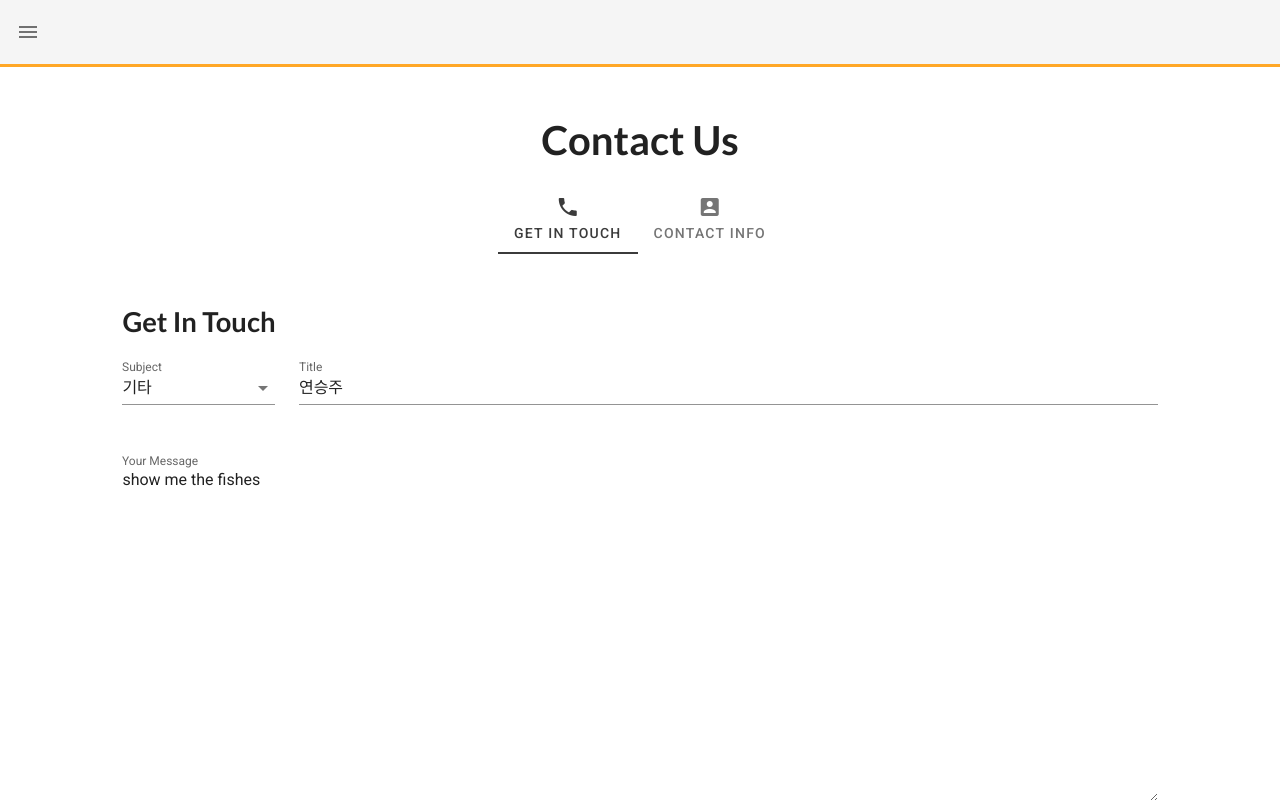
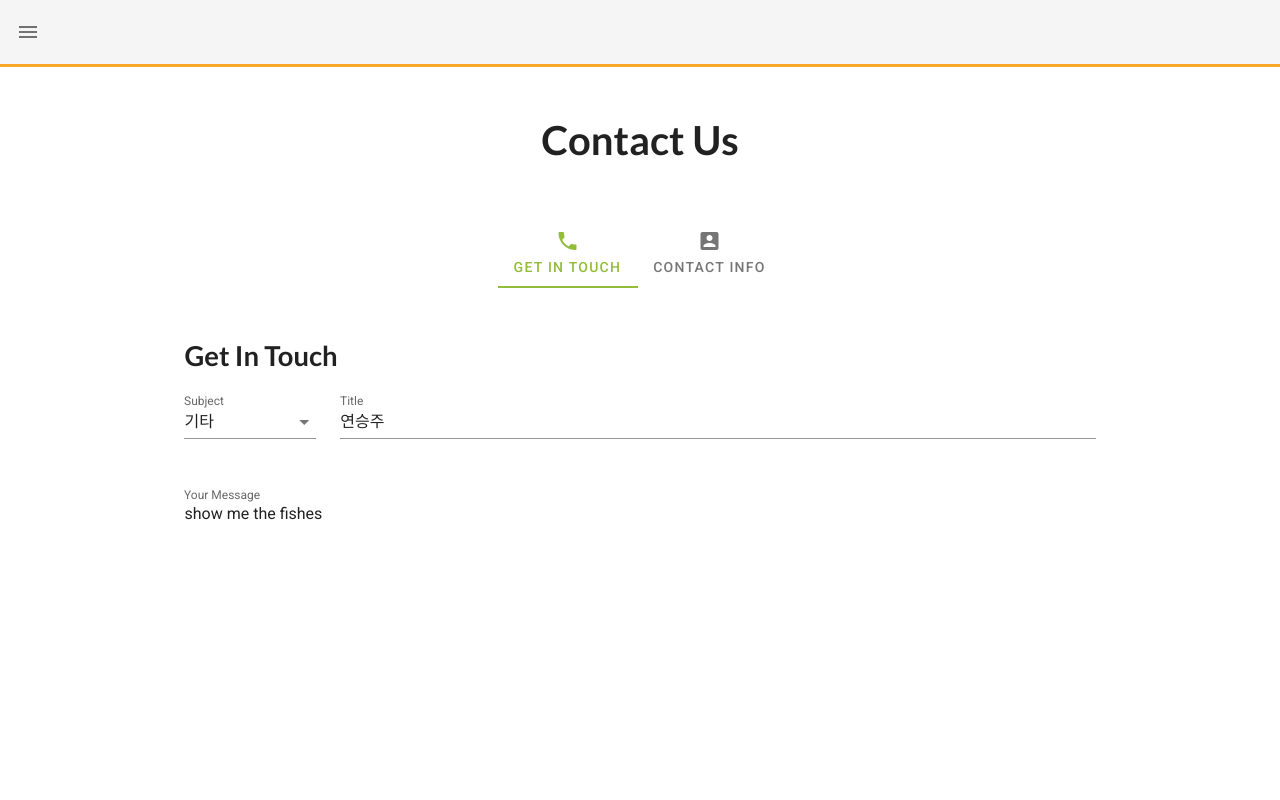
Before and after one commit to leossm-creator/team_webapp, a Vue app: page /ContactUs in a window 1280 px wide. Built offline with nearby package versions, Linux system fonts and the light colour scheme; what semantic-ui-vue, vue-scrollactive would draw is missing.

Commit message:
tab colour

```diff
--- a/src/assets/css/global.scss
+++ b/src/assets/css/global.scss
@@ -2,10 +2,9 @@
 @import url("../../../node_modules/vuetify/src/styles/generic/_reset.scss");
 
 // 한글 font
-@import url('https://fonts.googleapis.com/css2?family=Noto+Sans+KR:wght@100;300;400;500;700;900&display=swap');
+@import url("https://fonts.googleapis.com/css2?family=Noto+Sans+KR:wght@100;300;400;500;700;900&display=swap");
 
-body
-{
+body {
   width: 100%;
   height: 100%;
   margin: 0;
@@ -30,6 +29,7 @@ body::-webkit-scrollbar {
   min-height: calc(100vh - 272px);
   padding: 3rem 1rem;
   width: calc(100% - 180px);
+  // margin: 50px 0;
 
   .page_heading {
     text-align: center;
@@ -55,6 +55,7 @@ body::-webkit-scrollbar {
 
     .v-list-item {
       min-height: 36px !important;
+      // border-left: 2px solid gray;
     }
 
     .scrollactive-item {
@@ -63,7 +64,8 @@ body::-webkit-scrollbar {
       // border-left: 2px solid gray;
 
       &.active {
-        color: #E53935;
+        // color: #E53935;
+        color: #e0002a;
         font-weight: 500;
         // border-left: 2px solid orange;
       }
--- a/src/components/AboutUs.vue
+++ b/src/components/AboutUs.vue
@@ -221,7 +221,6 @@
         scrollContainerSelector="#content"
         alwaysTrack
         :modifyUrl="false"
-        v-on:itemchanged="onItemChanged"
       >
         <v-list>
           <h3>Contents</h3>
@@ -272,6 +271,35 @@
           </v-list-item>
         </v-list>
       </scrollactive>
+<!--
+      <scrollactive
+        class="scrollspy"
+        active-class="active"
+        :offset="70"
+        :duration="600"
+        bezier-easing-value=".5,0,.35,1"
+        scrollContainerSelector="#content"
+        alwaysTrack
+        :modifyUrl="false"
+      >
+        <ul>
+          <li class="pl-0">
+            <a href="#au_intro" class="scrollactive-item">Introduction</a>
+          </li>
+          <li class="pl-0">
+            <a href="#au_timeline" class="scrollactive-item">Timeline</a>
+          </li>
+          <li class="pl-0">
+            <a href="#au_members" class="scrollactive-item">Members</a>
+          </li>
+          <li class="pl-3">
+            <a href="#members_executives" class="scrollactive-item">Executives</a>
+          </li>
+          <li class="pl-3">
+            <a href="#members_managers" class="scrollactive-item">Managers</a>
+          </li>
+        </ul>
+      </scrollactive> -->
     </div>
 
     <Footer></Footer>
@@ -473,4 +501,17 @@ export default {
   // max-height: 100vh;
   // overflow-y: scroll;
 }
+
+// .scrollspy {
+//   ul {
+//     list-style: none;
+//     font-size: 1.1rem;
+//     padding: 0;
+
+//     li {
+//       padding: 6px;
+
+//     }
+//   }
+// }
 </style>
--- a/src/components/ContactUs.vue
+++ b/src/components/ContactUs.vue
@@ -2,7 +2,8 @@
   <div id="contact_us">
     <div class="page_container" id="contact_us">
       <h1 class="page_heading">Contact Us</h1>
-      <v-tabs v-model="tab" centered icons-and-text color="#3b3b3b">
+      <v-container class="content_container" id="cu" ref="cu" style="margin-bottom: 50px;">
+        <v-tabs v-model="tab" centered icons-and-text color="#93bc3b">
           <v-tabs-slider></v-tabs-slider>
 
           <v-tab href="#tab-1" dark>
@@ -115,6 +116,7 @@
             </v-container>
           </v-tab-item>
         </v-tabs-items>
+      </v-container>
     </div>
     <v-dialog
       v-model="easterEgg.show"
@@ -143,7 +145,12 @@
       </v-card>
     </v-dialog>
     <Footer></Footer>
-    <v-snackbar v-model="easterEgg.snackbar" :timeout="3000" color="orange" text>
+    <v-snackbar
+      v-model="easterEgg.snackbar"
+      :timeout="3000"
+      color="orange"
+      text
+    >
       Welcome {{ easterEgg.username }}!
       <template v-slot:action="{ attrs }">
         <v-btn
--- a/src/components/OurWorks.vue
+++ b/src/components/OurWorks.vue
@@ -68,7 +68,7 @@
               auto-draw
               :labels="value"
               color="white"
-              auto-draw-duration="2500"
+              :auto-draw-duration="2500"
               auto-draw-easing="ease"
             ></v-sparkline>
             <template v-slot:label="item">
@@ -197,7 +197,6 @@
         scrollContainerSelector="#content"
         alwaysTrack
         :modifyUrl="false"
-        v-on:itemchanged="onItemChanged"
       >
         <v-list>
           <h3>Contents</h3>
--- a/src/plugins/i18n.js
+++ b/src/plugins/i18n.js
@@ -13,6 +13,7 @@ const messages = {
 };
 
 const i18n = new VueI18n({
+  silentTranslationWarn: true,
   locale: 'kr', // set locale
   fallbackLocale: 'en', // set fallback locale
   messages, // set locale messages
```
Lines whose indentation alone changed are shown as unchanged.
